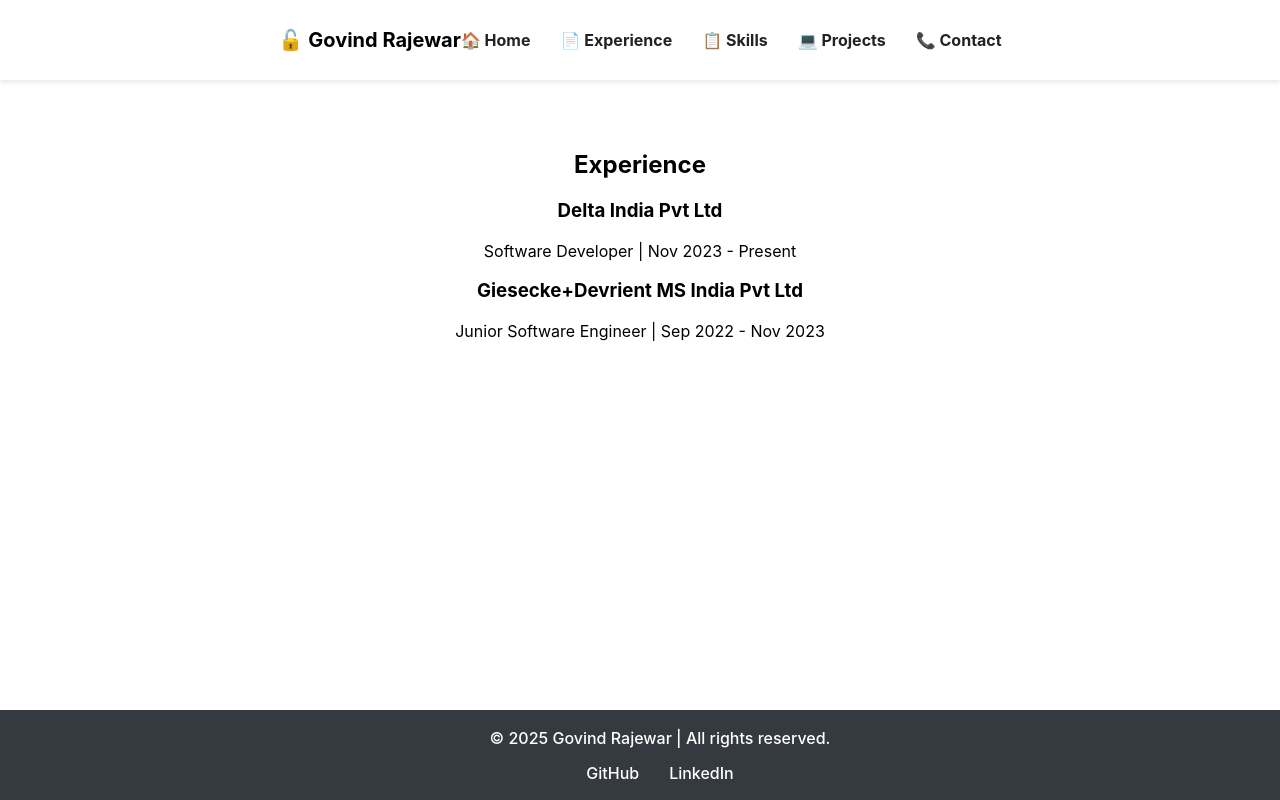
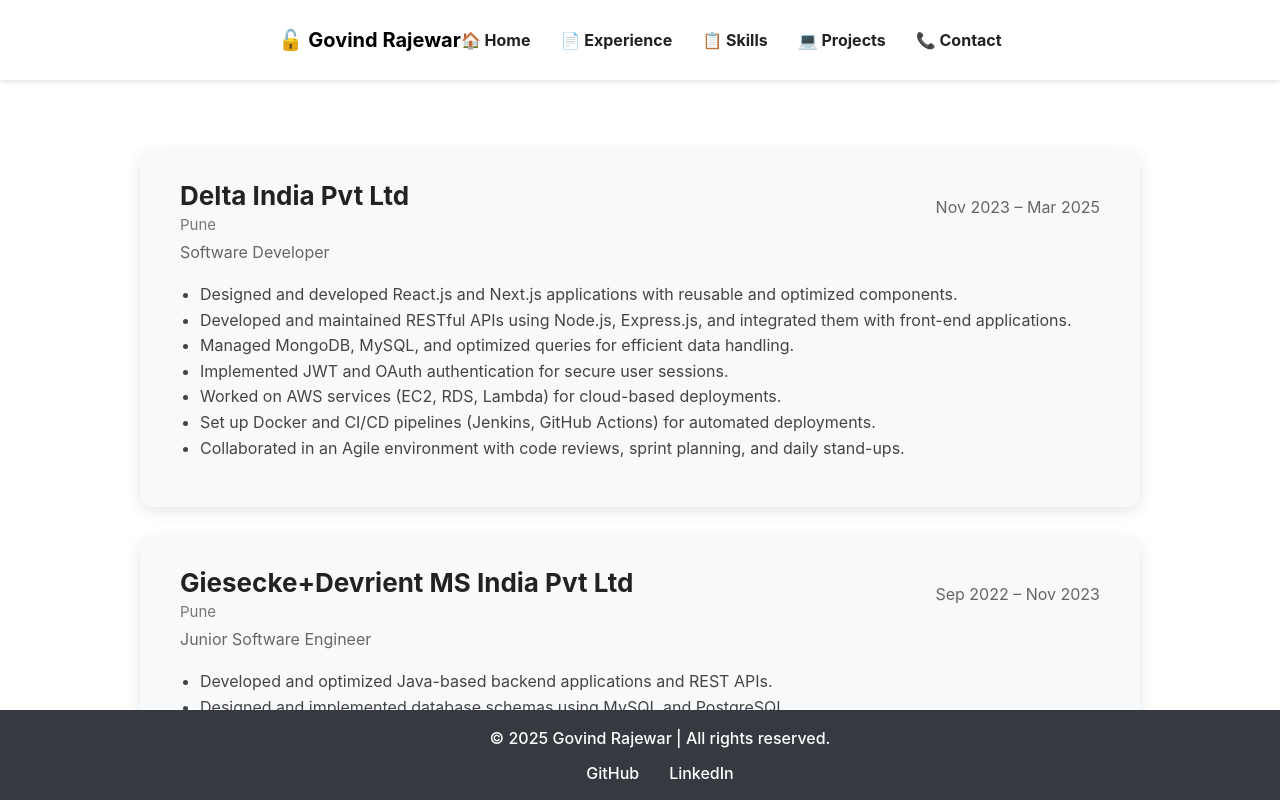
Before and after one commit to Govindrajewar/Govind-Rajewar, a React (Create React App) app: page /Govind-Rajewar/experience in a window 1280 px wide. Built offline with nearby package versions, Linux system fonts and the light colour scheme.

Commit message:
Updated Experience Page

```diff
--- a/src/pages/Experience.jsx
+++ b/src/pages/Experience.jsx
@@ -1,23 +1,65 @@
 import React from "react";
+import "../style/Experience.css";
 
 function Experience() {
+  const experiences = [
+    {
+      company: "Delta India Pvt Ltd",
+      role: "Software Developer",
+      duration: "Nov 2023 – Mar 2025",
+      location: "Pune",
+      responsibilities: [
+        "Designed and developed React.js and Next.js applications with reusable and optimized components.",
+        "Developed and maintained RESTful APIs using Node.js, Express.js, and integrated them with front-end applications.",
+        "Managed MongoDB, MySQL, and optimized queries for efficient data handling.",
+        "Implemented JWT and OAuth authentication for secure user sessions.",
+        "Worked on AWS services (EC2, RDS, Lambda) for cloud-based deployments.",
+        "Set up Docker and CI/CD pipelines (Jenkins, GitHub Actions) for automated deployments.",
+        "Collaborated in an Agile environment with code reviews, sprint planning, and daily stand-ups.",
+      ],
+    },
+    {
+      company: "Giesecke+Devrient MS India Pvt Ltd",
+      role: "Junior Software Engineer",
+      duration: "Sep 2022 – Nov 2023",
+      location: "Pune",
+      responsibilities: [
+        "Developed and optimized Java-based backend applications and REST APIs.",
+        "Designed and implemented database schemas using MySQL and PostgreSQL.",
+        "Utilized Git, Bitbucket, and Jira for version control and project management.",
+        "Worked on Linux environments, ensuring efficient system performance.",
+        "Contributed to unit testing and debugging, improving software stability.",
+      ],
+    },
+  ];
+
   return (
-    <div style={styles.container}>
-      <h2>Experience</h2>
-      <div>
-        <h3>Delta India Pvt Ltd</h3>
-        <p>Software Developer | Nov 2023 - Present</p>
-      </div>
-      <div>
-        <h3>Giesecke+Devrient MS India Pvt Ltd</h3>
-        <p>Junior Software Engineer | Sep 2022 - Nov 2023</p>
+    <div className="experience-container">
+      <div className="experience-list">
+        {experiences.map((exp, index) => (
+          <div key={index} className="experience-card">
+            <div className="experience-header">
+              <div className="company-line">
+                <div className="company-location">
+                  <h3 className="company-name">{exp.company}</h3>
+                  <span className="location">{exp.location}</span>
+                </div>
+                <span className="duration">{exp.duration}</span>
+              </div>
+              <div className="meta">
+                <span className="role">{exp.role}</span>
+              </div>
+            </div>
+            <ul className="responsibilities">
+              {exp.responsibilities.map((item, i) => (
+                <li key={i}>{item}</li>
+              ))}
+            </ul>
+          </div>
+        ))}
       </div>
     </div>
   );
 }
 
-const styles = {
-  container: { textAlign: "center", padding: "50px" }
-};
-
 export default Experience;
--- /dev/null
+++ b/src/style/Experience.css
@@ -0,0 +1,78 @@
+.experience-container {
+  max-width: 1000px;
+  margin: 50px auto;
+  padding: 20px;
+}
+
+.experience-list {
+  display: flex;
+  flex-direction: column;
+  gap: 30px;
+}
+
+.experience-card {
+  background: #f8f9fa;
+  padding: 30px 40px;
+  border-radius: 12px;
+  box-shadow: 0 4px 15px rgba(0, 0, 0, 0.1);
+  transition: transform 0.3s ease;
+}
+
+.experience-header {
+  margin-bottom: 20px;
+}
+
+.company-line {
+  display: flex;
+  justify-content: space-between;
+  align-items: center;
+}
+
+.company-location {
+  display: flex;
+  flex-direction: column;
+  align-items: flex-start;
+}
+
+.company-name {
+  font-size: 26px;
+  color: #222;
+  margin: 0;
+}
+
+.location {
+  font-size: 15px;
+  color: #777;
+  margin-top: 4px;
+}
+
+.duration {
+  font-size: 16px;
+  color: #666;
+}
+
+.meta {
+  font-size: 16px;
+  color: #666;
+  margin-top: 8px;
+}
+
+.responsibilities {
+  list-style: disc;
+  padding-left: 20px;
+  font-size: 16px;
+  color: #444;
+  line-height: 1.6;
+}
+
+@media (max-width: 768px) {
+  .experience-card {
+    padding: 20px;
+  }
+  .company-name {
+    font-size: 22px;
+  }
+  .responsibilities {
+    font-size: 15px;
+  }
+}
```
